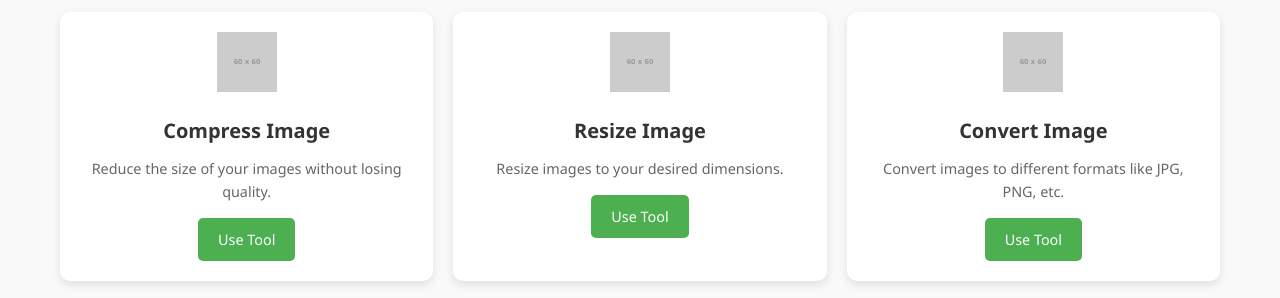
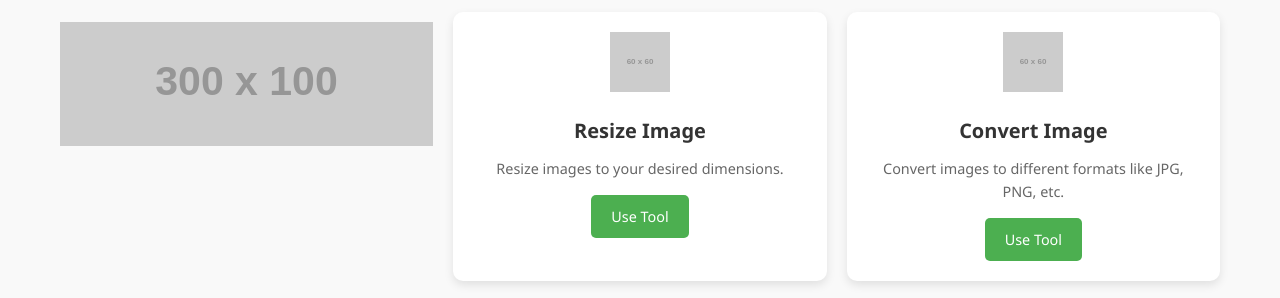
Before and after one commit to rishi0486/Tools, a plain HTML site: page index.html in a window 1280 px wide. Shown: the part 282-580 px from the top of the page. Drawn offline with Linux system fonts and the light colour scheme; placeholder pictures from the web are drawn by us.

Commit message:
Update index.html

```diff
--- a/index.html
+++ b/index.html
@@ -172,12 +172,11 @@
         <section id="image-tools" class="tool-category">
             <h2>Image Tools</h2>
             <div class="tool-grid">
-                <div class="tool-card">
-                    <img src="https://via.placeholder.com/60" alt="Compress Image">
-                    <h3>Compress Image</h3>
-                    <p>Reduce the size of your images without losing quality.</p>
-                    <a href="#">Use Tool</a>
-                </div>
+                <!-- Ad Hyperlink -->
+       <a href="https://img-compress.html" target="_blank" rel="noopener noreferrer">
+         <img src="https://via.placeholder.com/300x100" alt="Advertisement" style="width: 100%; margin-top: 10px;">
+          </a>
+
                 <div class="tool-card">
                     <img src="https://via.placeholder.com/60" alt="Resize Image">
                     <h3>Resize Image</h3>
```
